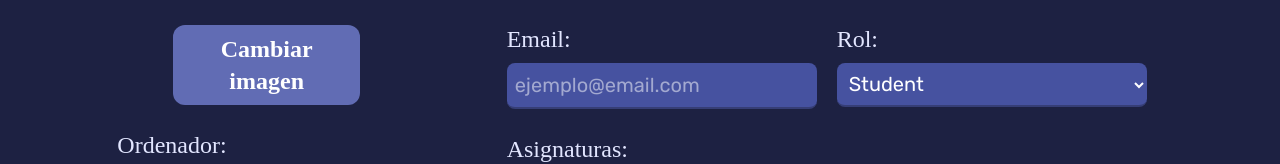
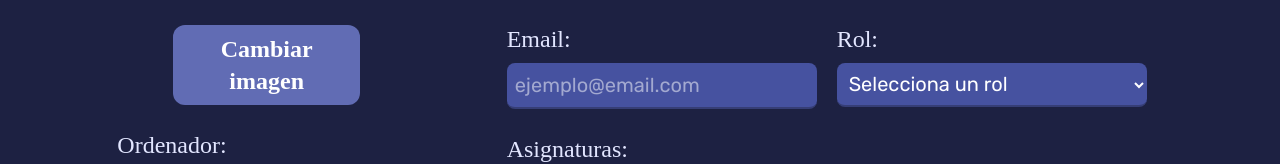
Before and after one commit to MangowDev/GradeMap, a React (Vite) app: page /users/create in a window 1280 px wide. Shown: the part 523-687 px from the top of the page. Built offline with nearby package versions, Linux system fonts and the light colour scheme; no server answers; sample sign-in values are in the browser's storage; a web font is replaced by a local one.

Commit message:
Fixed user role bug

```diff
--- a/src/components/users/form/CreateUserForm.jsx
+++ b/src/components/users/form/CreateUserForm.jsx
@@ -329,6 +329,9 @@ export default function CreateUserForm() {
                 onChange={handleChange}
                 className="mt-2 font-rubik block w-full rounded-lg bg-details text-lg sm:text-xl py-2 px-2 border-b-2 text-white border-cuaternary focus:outline-cuaternary focus:ring-cuaternary hover:pl-3 transition-all duration-200"
               >
+                <option value="" disabled>
+                  Selecciona un rol
+                </option>
                 <option value="student">Student</option>
                 <option value="teacher">Teacher</option>
               </select>
```
